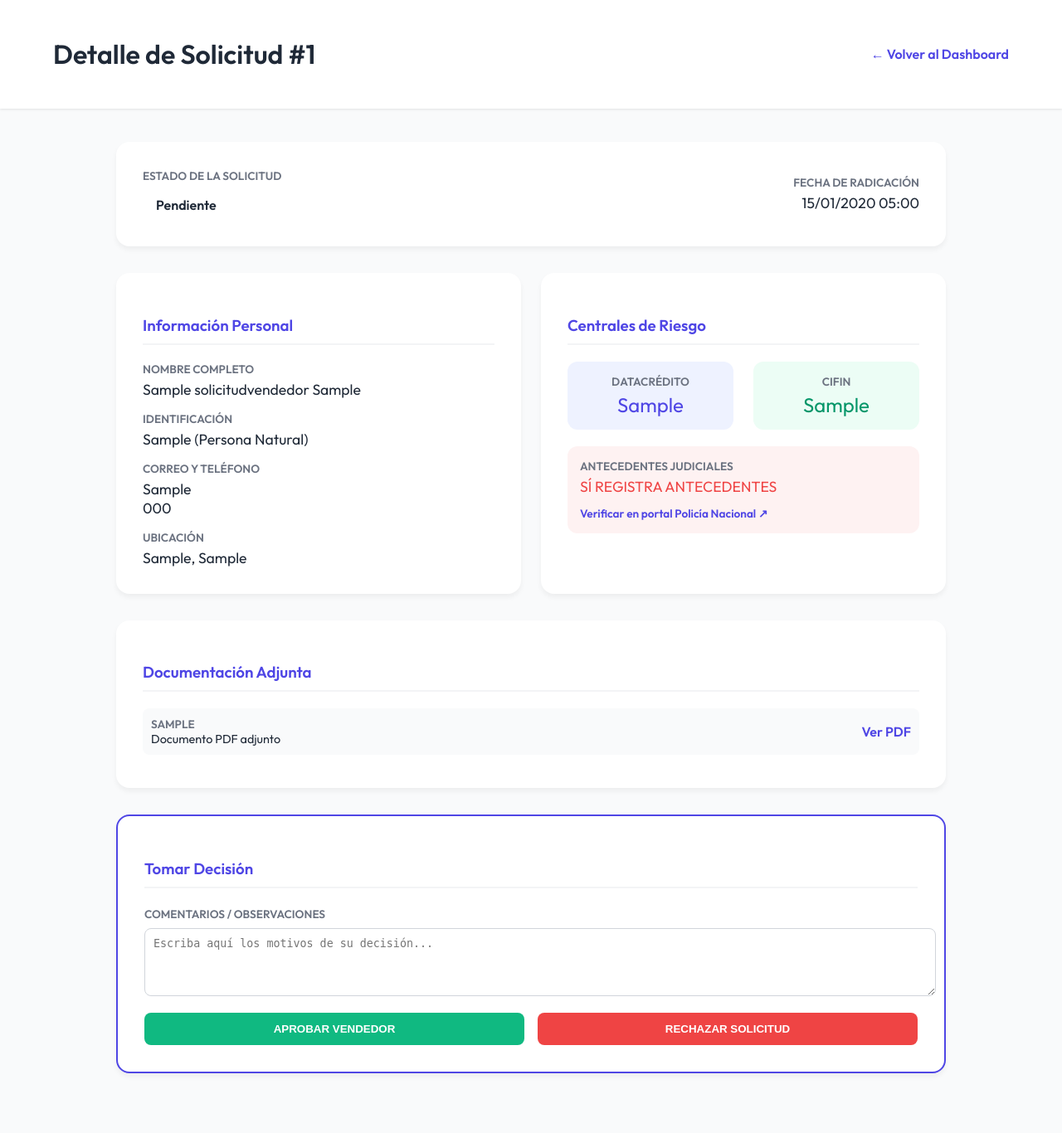
After one commit to DanTor07/comercial-konrad, a Django app: page /director/detalle/1/ in a window 1280 px wide. The commit adds this page. Shown: the whole page at 83% size. Run offline with Django 4.2, Linux system fonts and the light colour scheme; tables that the repository leaves empty hold one stand-in row (values such as "Sample post").

Commit message:
feat: add advanced filters, risk simulation and request detail view

```diff
--- a/ComercialKonrad/urls.py
+++ b/ComercialKonrad/urls.py
@@ -2,7 +2,7 @@ from django.contrib import admin
 from django.urls import path
 from core.views import (
     home, registrar_vendedor, dashboard_director,
-    procesar_solicitud, catalog, add_to_cart,
+    procesar_solicitud, detalle_solicitud, catalog, add_to_cart,
     view_cart, create_product, checkout, bam_dashboard,
     gestionar_suscripcion,
     crear_pqrs, listar_pqrs, detalle_pqrs, gestion_pqrs
@@ -22,7 +22,8 @@ urlpatterns = [
     path('bam/', bam_dashboard, name='bam_dashboard'),
     path('registrar-vendedor/', registrar_vendedor, name='registrar_vendedor'),
     path('director/', dashboard_director, name='dashboard_director'),
-    path('director/procesar/<int:solicitud_id>/', procesar_solicitud, name='procesar_solicitud'),
+    path('director/solicitud/<int:solicitud_id>/', procesar_solicitud, name='procesar_solicitud'),
+    path('director/detalle/<int:solicitud_id>/', detalle_solicitud, name='detalle_solicitud'),
     path('director/suscripcion/<int:vendedor_id>/', gestionar_suscripcion, name='gestionar_suscripcion'),
     # PQRS
     path('pqrs/', listar_pqrs, name='listar_pqrs'),
--- a/core/application/facades/registration_facade.py
+++ b/core/application/facades/registration_facade.py
@@ -59,9 +59,7 @@ class RegistrationFacade:
         DocumentoFactory.persist_documents(solicitud, files_dict)
 
         # Paso 3: Ejecutar cadena de validación automática
-        resultado: ValidationResult = self._validation_chain.handle(
-            solicitud.numero_identificacion
-        )
+        resultado: ValidationResult = self._validation_chain.handle(solicitud)
 
         # Paso 4: Actualizar estado según resultado de la cadena
         if not resultado.passed:
--- a/core/models.py
+++ b/core/models.py
@@ -31,13 +31,16 @@ class SolicitudVendedor(models.Model):
     estado = models.CharField(max_length=10, choices=ESTADO_CHOICES, default='PENDIENTE')
     comentarios_director = models.TextField(blank=True, null=True)
     fecha_creacion = models.DateTimeField(auto_now_add=True)
+    score_datacredito = models.CharField(max_length=20, blank=True, null=True)
+    score_cifin = models.CharField(max_length=20, blank=True, null=True)
+    tiene_antecedentes = models.BooleanField(default=False)
 
     def __str__(self):
         return f"{self.nombres} {self.apellidos} - {self.numero_identificacion}"
 
 class DocumentoAdjunto(models.Model) :
     solicitud = models.ForeignKey(SolicitudVendedor, related_name='documentos', on_delete=models.CASCADE)
-    tipo = models.CharField(max_length=50) # Cédula, RUT, etc.
+    tipo = models.CharField(max_length=50)
     archivo = models.FileField(upload_to='vendedores/documentos/')
 
 class Vendedor(models.Model):
--- a/core/views.py
+++ b/core/views.py
@@ -1,4 +1,5 @@
-from django.shortcuts import render, redirect
+from django.shortcuts import render, redirect, get_object_or_404
+from django.db.models import Q
 from django.contrib import messages
 from .forms import SolicitudVendedorForm, ProductoForm
 from .infrastructure.dependencies import (
@@ -62,8 +63,40 @@ def registrar_vendedor(request):
     return render(request, 'registrar_vendedor.html', {'form': form})
 
 def dashboard_director(request):
-    solicitudes = SolicitudVendedorModel.objects.filter(estado='PENDIENTE')
-    return render(request, 'director/dashboard.html', {'solicitudes': solicitudes})
+    query = request.GET.get('q')
+    estado = request.GET.get('estado')
+    fecha_inicio = request.GET.get('fecha_inicio')
+    fecha_fin = request.GET.get('fecha_fin')
+
+    solicitudes = SolicitudVendedorModel.objects.all()
+
+    if query:
+        solicitudes = solicitudes.filter(
+            Q(numero_identificacion__icontains=query) |
+            Q(nombres__icontains=query) |
+            Q(apellidos__icontains=query)
+        )
+
+    if estado:
+        solicitudes = solicitudes.filter(estado=estado)
+
+    if fecha_inicio:
+        solicitudes = solicitudes.filter(fecha_creacion__date__gte=fecha_inicio)
+
+    if fecha_fin:
+        solicitudes = solicitudes.filter(fecha_creacion__date__lte=fecha_fin)
+
+    # Ordenar por fecha descendente por defecto
+    solicitudes = solicitudes.order_by('-fecha_creacion')
+
+    return render(request, 'director/dashboard.html', {
+        'solicitudes': solicitudes,
+        'estados': SolicitudVendedorModel.ESTADO_CHOICES
+    })
+
+def detalle_solicitud(request, solicitud_id):
+    solicitud = get_object_or_404(SolicitudVendedorModel, id=solicitud_id)
+    return render(request, 'director/detalle_solicitud.html', {'solicitud': solicitud})
 
 def procesar_solicitud(request, solicitud_id):
     if request.method == 'POST':
--- /dev/null
+++ b/templates/director/detalle_solicitud.html
@@ -0,0 +1,147 @@
+<!DOCTYPE html>
+<html lang="es">
+<head>
+    <meta charset="UTF-8">
+    <meta name="viewport" content="width=device-width, initial-scale=1.0">
+    <title>Detalle de Solicitud - Comercial Konrad</title>
+    <link href="https://fonts.googleapis.com/css2?family=Outfit:wght@300;400;600&display=swap" rel="stylesheet">
+    <style>
+        :root { --primary: #4F46E5; --light: #F9FAFB; --dark: #1F2937; --success: #10B981; --error: #EF4444; }
+        body { font-family: 'Outfit', sans-serif; background-color: var(--light); margin: 0; color: var(--dark); }
+        .header { background: white; padding: 1.5rem 5%; box-shadow: 0 1px 3px rgba(0,0,0,0.1); display: flex; justify-content: space-between; align-items: center; }
+        .main { padding: 40px 5%; max-width: 1000px; margin: 0 auto; }
+        .card { background: white; padding: 2rem; border-radius: 16px; box-shadow: 0 4px 6px rgba(0,0,0,0.05); margin-bottom: 2rem; }
+        .grid { display: grid; grid-template-columns: repeat(auto-fit, minmax(200px, 1fr)); gap: 1.5rem; }
+        .label { font-size: 0.85rem; color: #6B7280; font-weight: 600; text-transform: uppercase; }
+        .value { font-size: 1.1rem; margin-top: 4px; font-weight: 500; }
+        .section-title { border-bottom: 2px solid #F3F4F6; padding-bottom: 10px; margin-bottom: 20px; color: var(--primary); display: flex; align-items: center; justify-content: space-between; }
+        .doc-item { display: flex; align-items: center; gap: 10px; padding: 10px; background: #F9FAFB; border-radius: 8px; margin-bottom: 8px; }
+        .btn-link { color: var(--primary); text-decoration: none; font-weight: 600; }
+        .badge { padding: 4px 12px; border-radius: 9999px; font-size: 0.9rem; }
+        .status-pill { padding: 8px 16px; border-radius: 8px; font-weight: 700; }
+        .pill-RADICADA { background: #E0E7FF; color: #3730A3; }
+        .pill-APROBADA { background: #D1FAE5; color: #065F46; }
+        .pill-RECHAZADA { background: #FEE2E2; color: #991B1B; }
+        .score-box { padding: 15px; border-radius: 12px; text-align: center; }
+    </style>
+</head>
+<body>
+    <div class="header">
+        <h1>Detalle de Solicitud #{{ solicitud.id }}</h1>
+        <a href="{% url 'dashboard_director' %}" class="btn-link">← Volver al Dashboard</a>
+    </div>
+
+    <div class="main">
+        <!-- Estado Actual -->
+        <div class="card" style="display: flex; justify-content: space-between; align-items: center;">
+            <div>
+                <div class="label">Estado de la Solicitud</div>
+                <div class="status-pill pill-{{ solicitud.estado }}" style="margin-top: 8px; display: inline-block;">
+                    {{ solicitud.get_estado_display }}
+                </div>
+            </div>
+            <div style="text-align: right;">
+                <div class="label">Fecha de Radicación</div>
+                <div class="value">{{ solicitud.fecha_creacion|date:"d/m/Y H:i" }}</div>
+            </div>
+        </div>
+
+        <div class="grid">
+            <!-- Información Personal -->
+            <div class="card">
+                <h3 class="section-title">Información Personal</h3>
+                <div style="margin-bottom: 15px;">
+                    <div class="label">Nombre Completo</div>
+                    <div class="value">{{ solicitud.nombres }} {{ solicitud.apellidos }}</div>
+                </div>
+                <div style="margin-bottom: 15px;">
+                    <div class="label">Identificación</div>
+                    <div class="value">{{ solicitud.numero_identificacion }} ({{ solicitud.get_tipo_persona_display }})</div>
+                </div>
+                <div style="margin-bottom: 15px;">
+                    <div class="label">Correo y Teléfono</div>
+                    <div class="value">{{ solicitud.correo_electronico }}<br>{{ solicitud.telefono }}</div>
+                </div>
+                <div>
+                    <div class="label">Ubicación</div>
+                    <div class="value">{{ solicitud.ciudad }}, {{ solicitud.pais }}</div>
+                </div>
+            </div>
+
+            <!-- Centrales de Riesgo (Simulación) -->
+            <div class="card">
+                <h3 class="section-title">Centrales de Riesgo</h3>
+                <div class="grid" style="grid-template-columns: 1fr 1fr;">
+                    <div class="score-box" style="background: #EEF2FF;">
+                        <div class="label">DataCrédito</div>
+                        <div class="value" style="font-size: 1.5rem; color: #4F46E5;">{{ solicitud.score_datacredito|default:"N/A" }}</div>
+                    </div>
+                    <div class="score-box" style="background: #ECFDF5;">
+                        <div class="label">CIFIN</div>
+                        <div class="value" style="font-size: 1.5rem; color: #059669;">{{ solicitud.score_cifin|default:"N/A" }}</div>
+                    </div>
+                </div>
+                <div style="margin-top: 20px; padding: 15px; border-radius: 12px; background: {% if solicitud.tiene_antecedentes %}#FEF2F2{% else %}#F0FDF4{% endif %};">
+                    <div class="label">Antecedentes Judiciales</div>
+                    <div class="value" style="color: {% if solicitud.tiene_antecedentes %}var(--error){% else %}var(--success){% endif %};">
+                        {% if solicitud.tiene_antecedentes %}
+                            SÍ REGISTRA ANTECEDENTES
+                        {% else %}
+                            NO REGISTRA ANTECEDENTES
+                        {% endif %}
+                    </div>
+                    <div style="margin-top: 10px;">
+                        <a href="https://antecedentes.policia.gov.co:7005/WebJudicial/" target="_blank" class="btn-link" style="font-size: 0.85rem;">
+                            Verificar en portal Policía Nacional ↗
+                        </a>
+                    </div>
+                </div>
+            </div>
+        </div>
+
+        <!-- Documentos -->
+        <div class="card">
+            <h3 class="section-title">Documentación Adjunta</h3>
+            <div class="grid">
+                {% for doc in solicitud.documentos.all %}
+                <div class="doc-item">
+                    <div style="flex-grow: 1;">
+                        <div class="label">{{ doc.tipo }}</div>
+                        <div style="font-size: 0.9rem;">Documento PDF adjunto</div>
+                    </div>
+                    <a href="{{ doc.archivo.url }}" target="_blank" class="btn-link">Ver PDF</a>
+                </div>
+                {% empty %}
+                <p>No hay documentos adjuntos.</p>
+                {% endfor %}
+            </div>
+        </div>
+
+        <!-- Acciones del Director -->
+        {% if solicitud.estado == 'PENDIENTE' %}
+        <div class="card" style="border: 2px solid var(--primary);">
+            <h3 class="section-title">Tomar Decisión</h3>
+            <form action="{% url 'procesar_solicitud' solicitud.id %}" method="POST">
+                {% csrf_token %}
+                <div style="margin-bottom: 1rem;">
+                    <label class="label">Comentarios / Observaciones</label>
+                    <textarea name="comentarios" style="width: 100%; padding: 10px; border-radius: 8px; border: 1px solid #D1D5DB; margin-top: 8px;" rows="4" placeholder="Escriba aquí los motivos de su decisión..."></textarea>
+                </div>
+                <div style="display: flex; gap: 1rem;">
+                    <button type="submit" name="decision" value="APROBADA" style="flex: 1; padding: 12px; background: var(--success); color: white; border: none; border-radius: 8px; font-weight: 700; cursor: pointer;">APROBAR VENDEDOR</button>
+                    <button type="submit" name="decision" value="RECHAZADA" style="flex: 1; padding: 12px; background: var(--error); color: white; border: none; border-radius: 8px; font-weight: 700; cursor: pointer;">RECHAZAR SOLICITUD</button>
+                </div>
+            </form>
+        </div>
+        {% else %}
+        <div class="card">
+            <h3 class="section-title">Historial de Decisión</h3>
+            <div class="label">Comentarios del Director</div>
+            <div class="value" style="background: #F9FAFB; padding: 15px; border-radius: 8px; margin-top: 8px;">
+                {{ solicitud.comentarios_director|default:"Sin comentarios." }}
+            </div>
+        </div>
+        {% endif %}
+    </div>
+</body>
+</html>
```
Also changed, not shown: core/application/use_cases/validation_chain.py (+19 -8 lines), templates/director/dashboard.html (+54 -12 lines), core/migrations/0007_solicitudvendedor_score_cifin_and_more.py (added).
